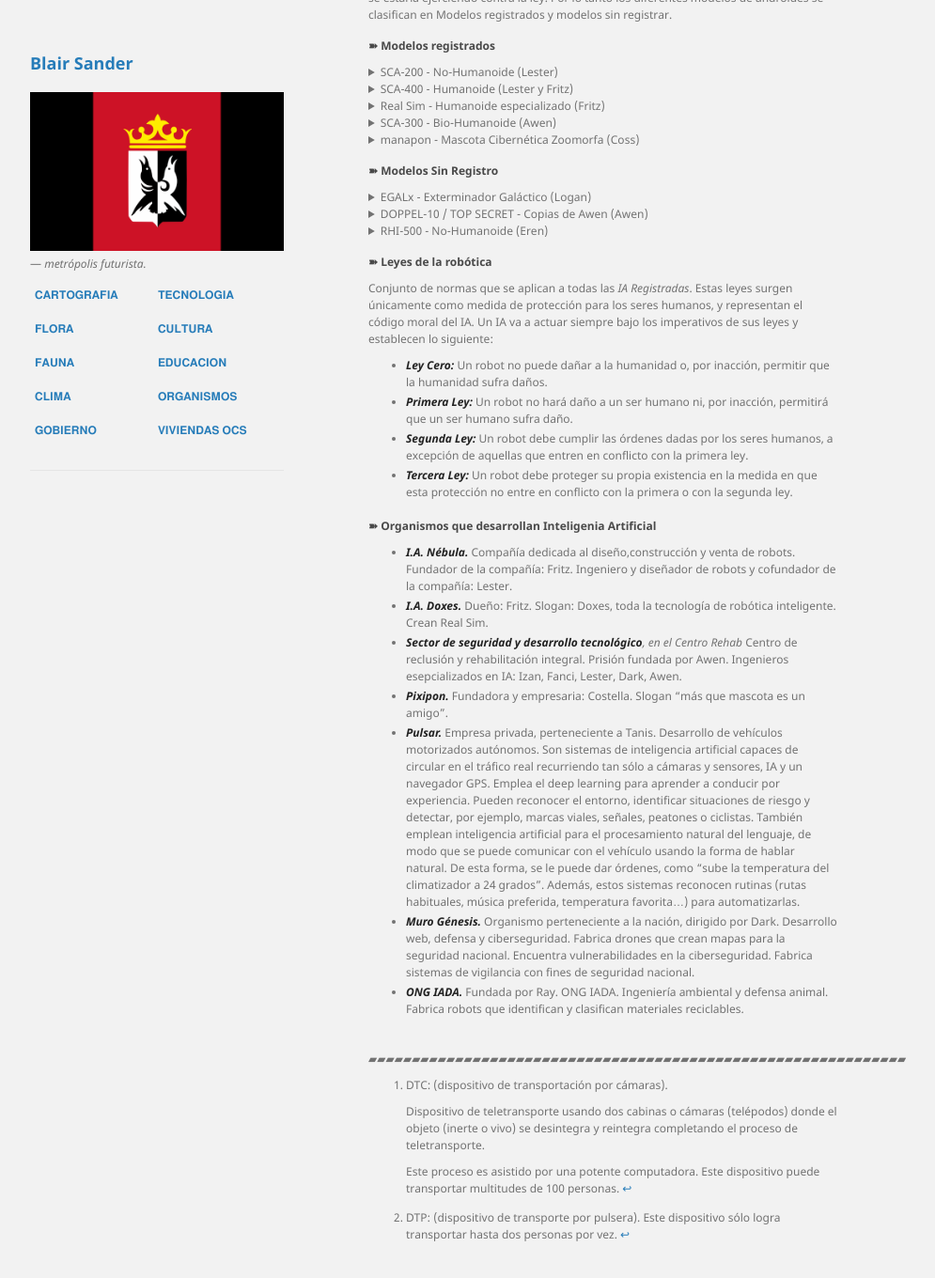
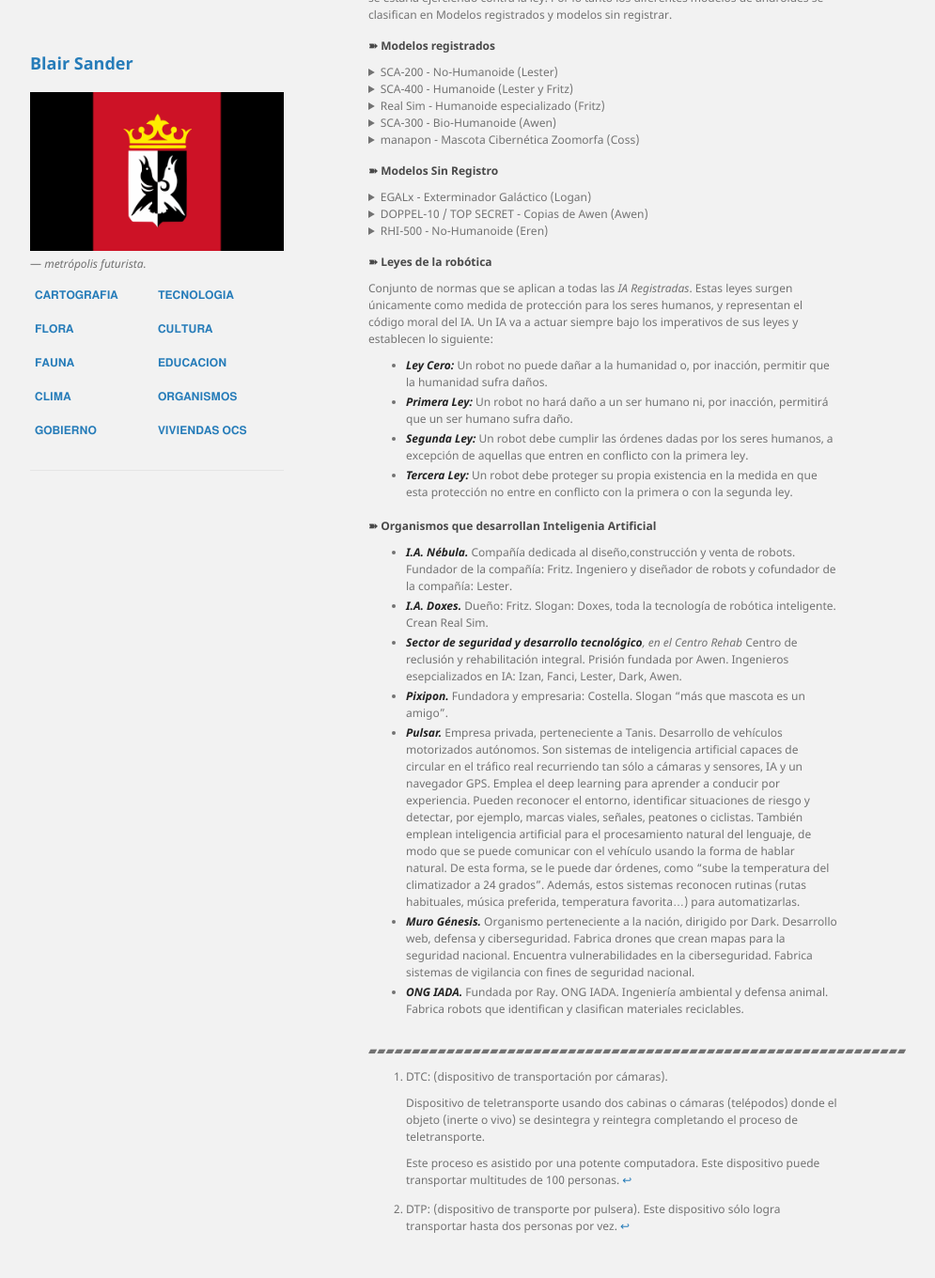
Before and after one commit to BlairSander/ciudad, a Jekyll site: the page built from tecnologia.md, in a window 1280 px wide and 1400 px high, scrolled down 1451 px. Shown: the top 1360 px of the window at 94% size, without its empty margins (178-1173 px from the left). Built offline with Jekyll 4.4.1, drawn with Linux system fonts in a browser that asks for light colours; our own code applies the rules of GitHub Pages for plain Markdown files.

Commit message:
jekyll-theme-minimal.scss

```diff
--- a/_sass/jekyll-theme-minimal.scss
+++ b/_sass/jekyll-theme-minimal.scss
@@ -34,7 +34,7 @@ p, table, pre, dl {
 }
 
 ul, ol {
-  margin:3px 0 14px;
+  margin:5px 0 5px;
 }
 
 li {padding-bottom: 3px;}
```
